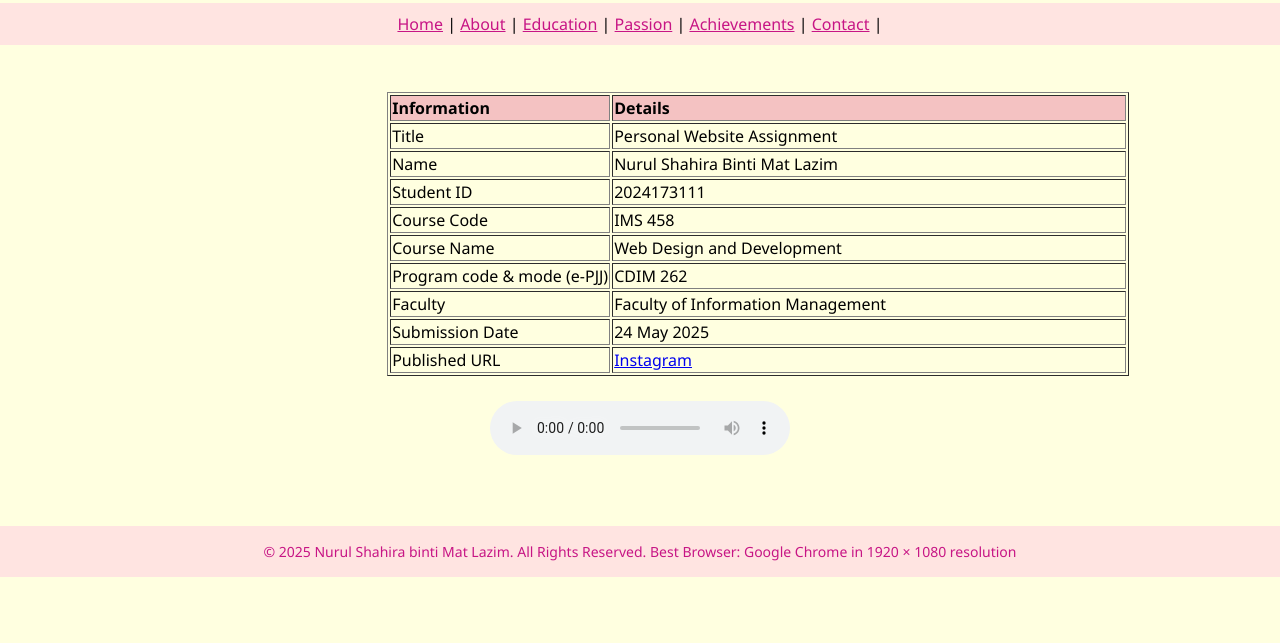
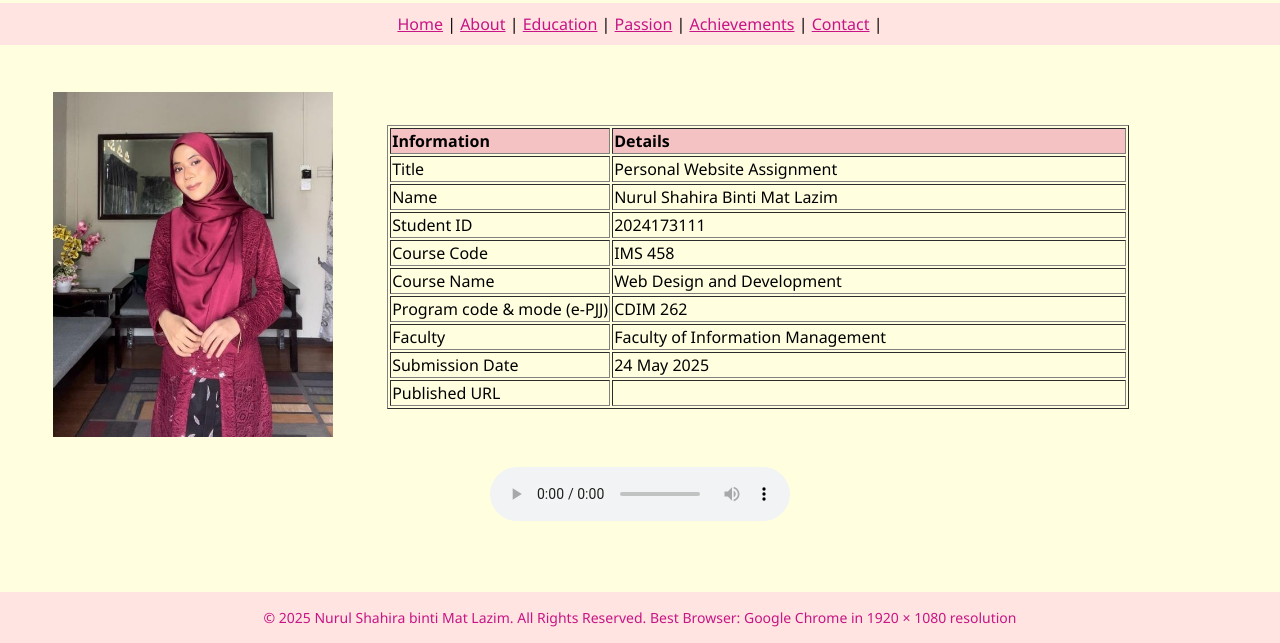
Before and after one commit to syera1998/webdesign, a plain HTML site: page aboutme.html in a window 1280 px wide. Shown: the part 240-883 px from the top of the page. Before the commit the page ends 817 px from the top, so only its background shows below. Drawn offline with Linux system fonts and the light colour scheme.

Commit message:
Add files via upload

```diff
--- a/aboutme.html
+++ b/aboutme.html
@@ -37,7 +37,7 @@
 
   <tr>
     <td style="width: 30%; text-align: center;">
-
+      <img src="myphoto.png" alt="My Photo" style="width:280px; height:auto;">
   </td>
 
     <td>
@@ -46,7 +46,8 @@
           <th style="width: 30%;">Information</th>
           <th>Details</th>
         </tr>
-         <!-- Personal and course details -->
+
+    <!-- Personal and course details -->
     <tr>
       <td>Title</td>
       <td> Personal Website Assignment</td>
@@ -89,7 +90,7 @@
 
     <tr>
       <td>Published URL</td>
-      <td><a href="https://syera1998.github.io/webdesign/">Instagram</a></td>
+      <td><a href="http://www.cikgusyera98.com/"</a></td>
     </tr>
       </table>
     </td>
```
